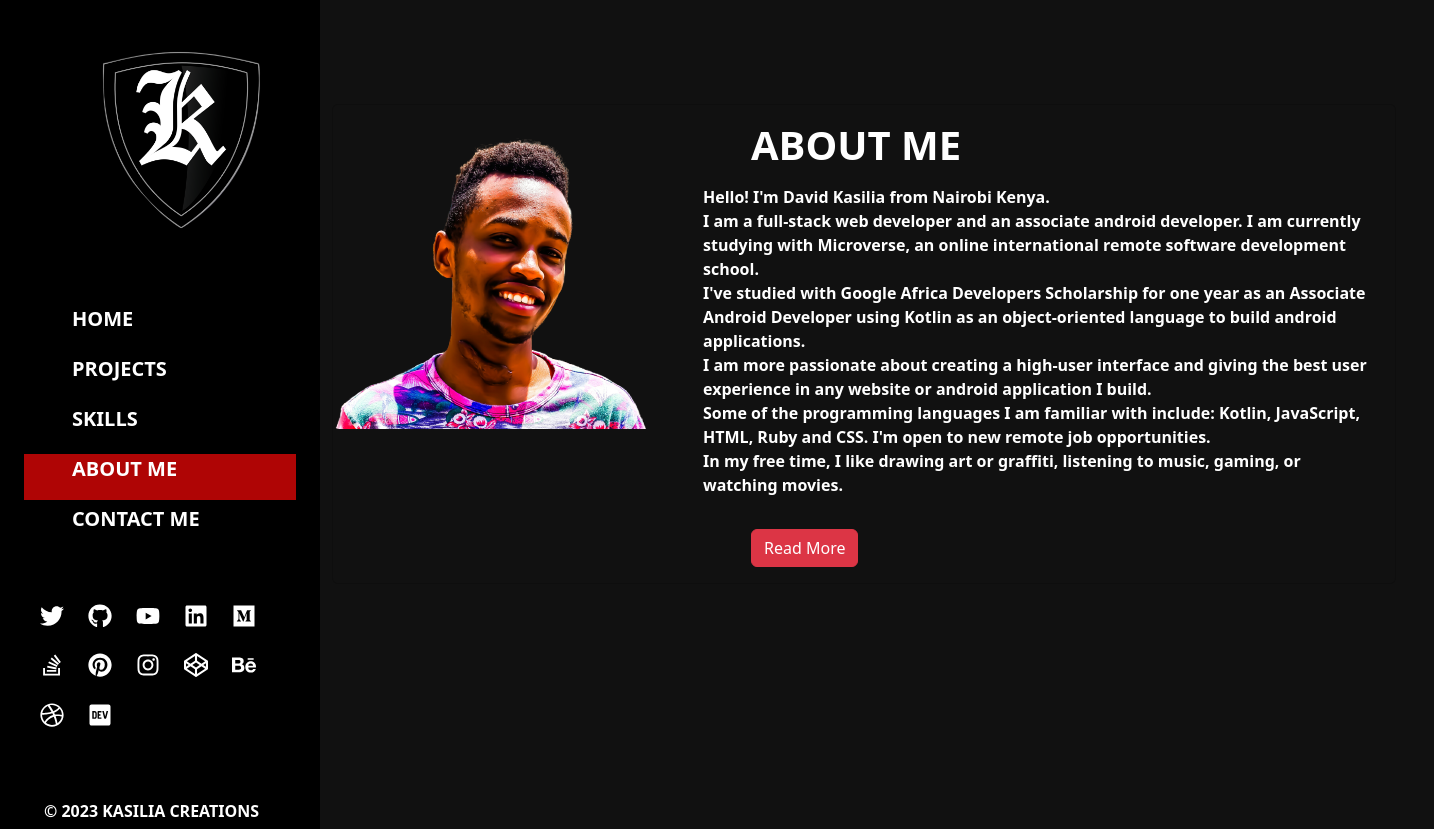
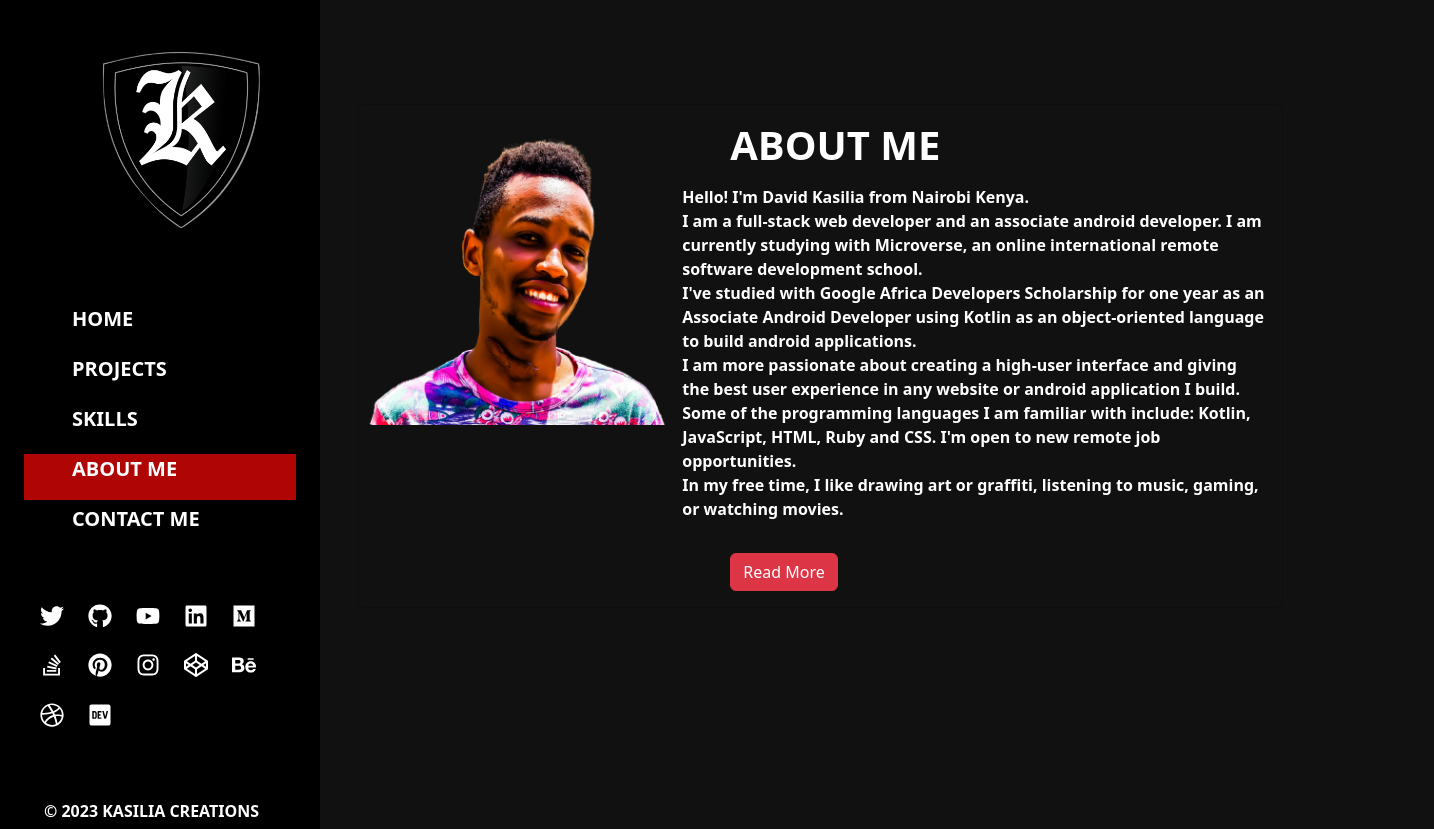
Before and after one commit to David-Kasilia/my-portfolio-react, a React (Create React App) app: page /about in a window 1280 px wide. Shown: the whole page, 1434 px wide, since content can reach past the window. Built offline with nearby package versions, Linux system fonts and the light colour scheme.

Commit message:
Update styling

```diff
--- a/src/assets/stylesheets/Large.css
+++ b/src/assets/stylesheets/Large.css
@@ -136,7 +136,7 @@
     overflow: hidden;
     border-right: 3px solid;
     font-size: 2em;
-    min-height: 110vh;
+    padding-bottom: 2.5rem;
   }
 
   @keyframes animated-text {
--- a/src/assets/stylesheets/Small.css
+++ b/src/assets/stylesheets/Small.css
@@ -19,7 +19,6 @@
     position: absolute;
     top: 10%;
     width: 100%;
-    height: 100%;
   }
 
   .mobile-text {
@@ -29,9 +28,8 @@
   .projects {
     position: absolute;
     top: 15%;
-    left: 8%;
+    left: 7%;
     width: 80%;
-    height: 100%;
   }
 
   .project-links {
@@ -153,7 +151,7 @@
     overflow: hidden;
     border-right: 3px solid;
     font-size: 2em;
-    height: 100%;
+    padding-bottom: 4rem;
   }
 
   @keyframes animated-text {
@@ -282,7 +280,7 @@
   }
 
   .home-title {
-    font-size: 1.55rem;
+    font-size: 1.45rem;
     color: #fff;
     margin-left: 1rem;
   }
@@ -290,7 +288,7 @@
   .download-container {
     position: relative;
     left: 1%;
-    top: 1rem;
+    top: 2rem;
   }
 
   .download-btn {
@@ -304,7 +302,7 @@
     overflow: hidden;
     transition: 0.5s;
     cursor: pointer;
-    font-size: 1rem;
+    font-size: 0.85rem;
   }
 
   .download-btn:hover {
--- a/src/assets/stylesheets/XMedium.css
+++ b/src/assets/stylesheets/XMedium.css
@@ -3,8 +3,8 @@
   .homepage {
     position: absolute;
     top: 13%;
-    left: 25%;
-    width: 85%;
+    left: 22%;
+    width: 90%;
   }
 
   .nav-container {
@@ -54,7 +54,8 @@
   }
 
   .about-card {
-    width: 100%;
+    width: 82%;
+    margin-left: 4rem;
     background-color: #111;
   }
 
@@ -290,4 +291,9 @@
       0 0 100px #af0505;
     -webkit-box-reflect: below 1px linear-gradient(transparent, #0005);
   }
+
+  .my-image {
+    height: 20rem;
+    margin-left: 0.55rem;
+  }
 }
```
